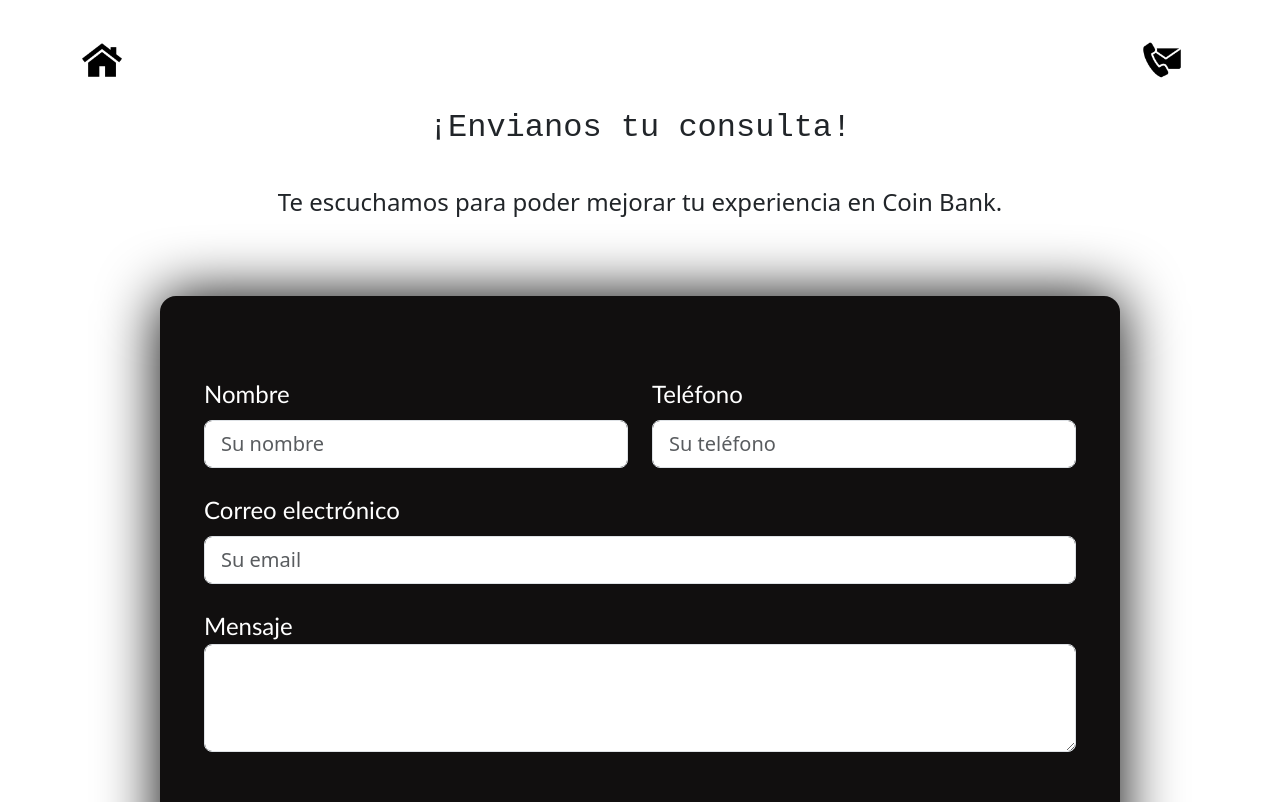
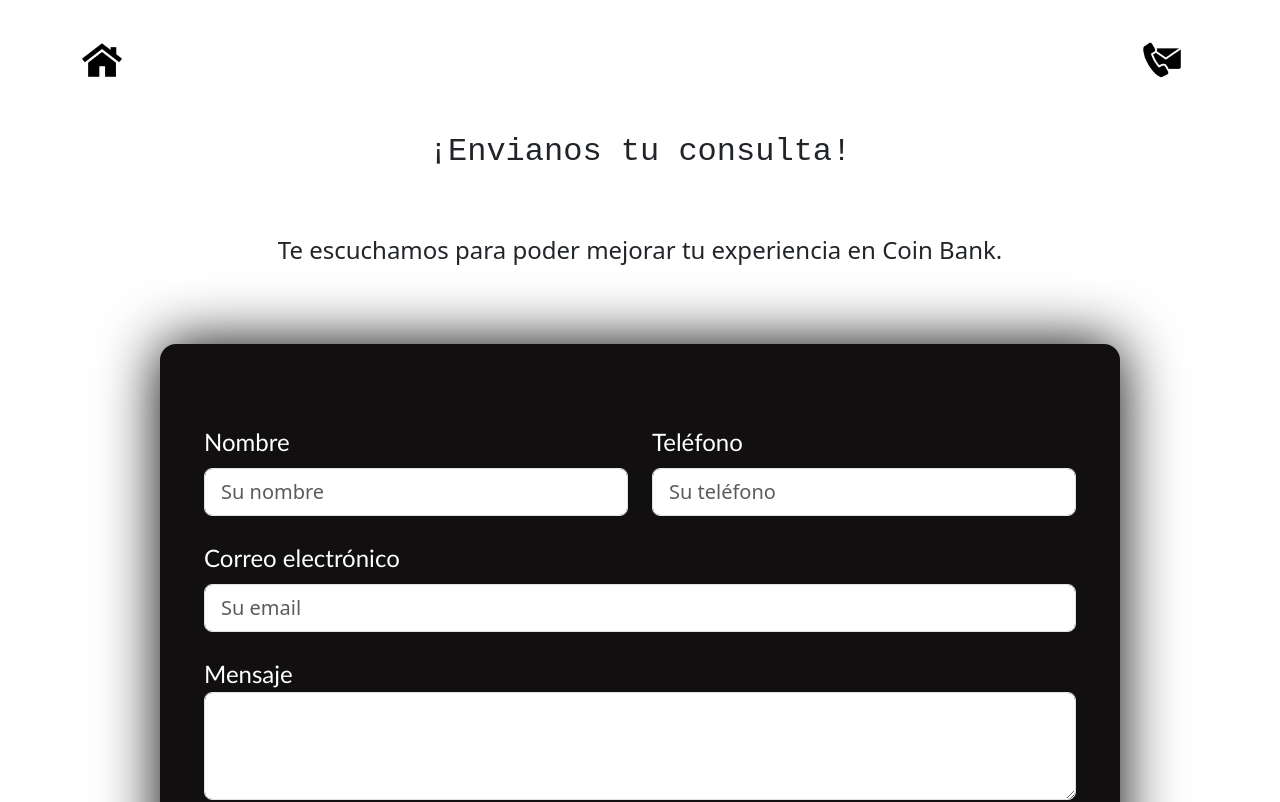
Before and after one commit to EliasAcostaa/coin-bank, a Vue app: page /Contacto in a window 1280 px wide. Shown: the top 802 px of the page. Built offline with nearby package versions, Linux system fonts and the light colour scheme.

Commit message:
detalles barras/identacion

```diff
--- a/src/views/ContactoView.vue
+++ b/src/views/ContactoView.vue
@@ -90,7 +90,7 @@ label {
 
 h2 {
   font-family: monospace;
-  padding: 1rem;
+  padding: 2.5rem;
 }
 
 h4 {
--- a/src/views/LoginView.vue
+++ b/src/views/LoginView.vue
@@ -2,10 +2,12 @@
 
 <nav class="navbar navbar-expand-lg navbar-dark bg-black">
   <div class="container">
+
     <button class="navbar-toggler" type="button" data-bs-toggle="collapse" data-bs-target="#navbarNav" aria-controls="navbarNav" aria-expanded="false" aria-label="Toggle navigation">
       <span class="navbar-toggler-icon"></span>
     </button>
-    <div class="collapse navbar-collapse" id="navbarNav"> <!-- centrar enlaces!!!! -->
+
+    <div class="collapse navbar-collapse justify-content-center" id="navbarNav"> <!-- centrar enlaces!!!! -->
 
       <ul class="navbar-nav">
 
@@ -130,6 +132,9 @@
 
 </script>
 
+
+
+
 <style scoped>
 
 .logo {
@@ -150,7 +155,7 @@ img {
 .home {
   max-width: 1000px;
   margin: auto;
-  margin-top: 4rem;   /* HACER RESPONSIVO ESTE CAMBIO (mas chico, desacomodado) */
+  margin-top: 4rem;
 }
 
 .col {
@@ -180,5 +185,4 @@ h2 {
 }
 
 
-
 </style>
```
Also changed, not shown: src/components/NavBarComponent.vue (indentation only).
